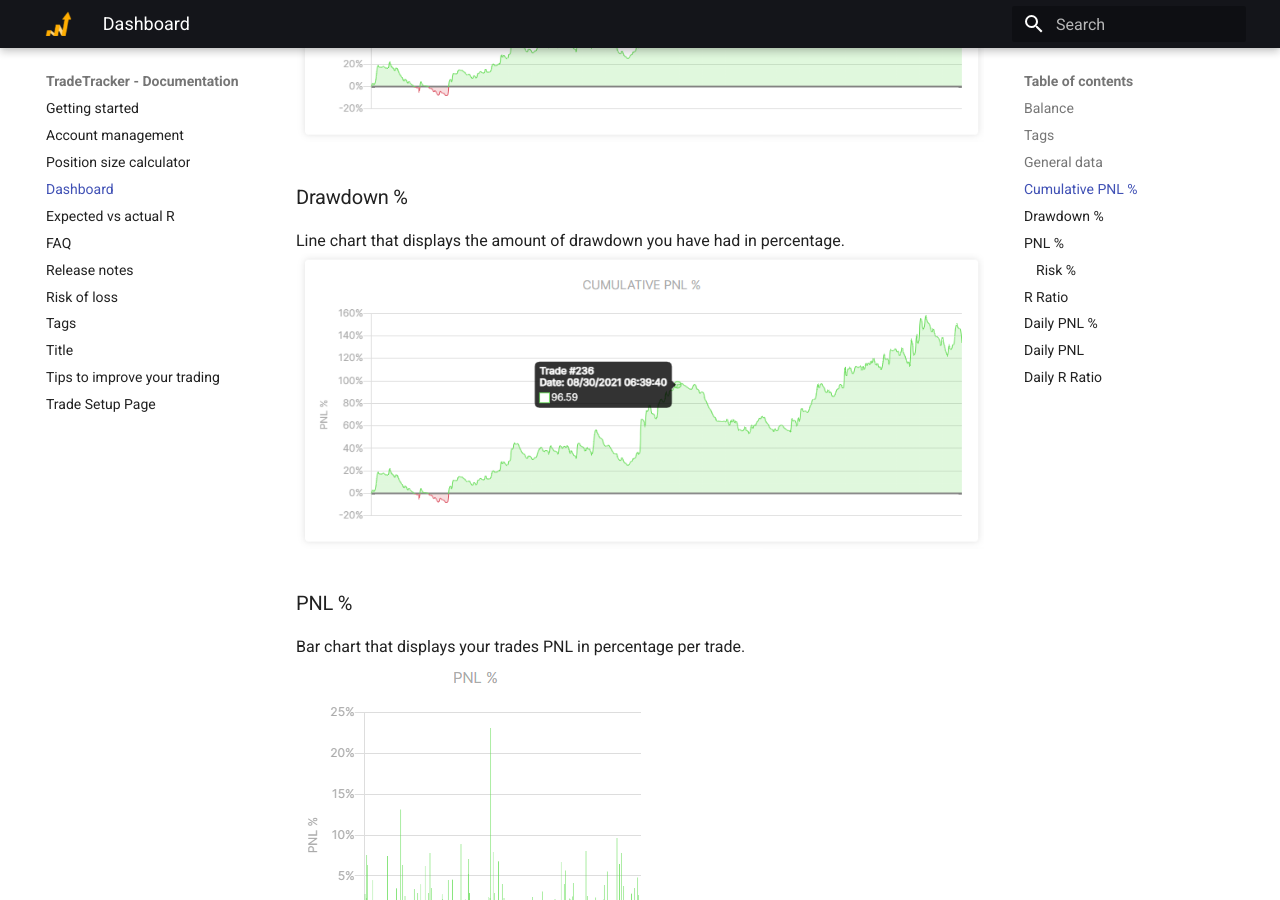
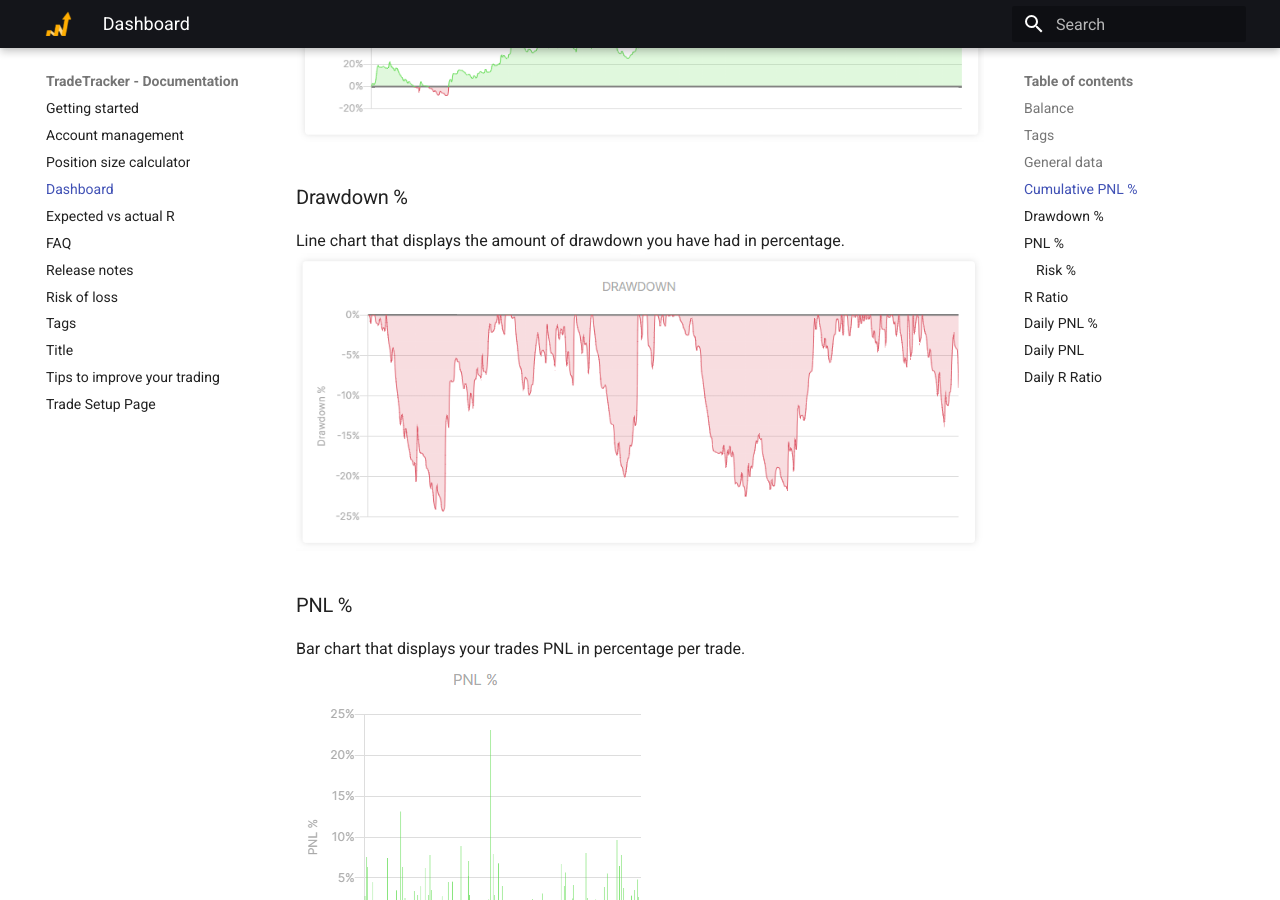
Before and after one commit to TradeTracker/docs, an MkDocs documentation site: the page built from docs/dashboard.md, in a window 1280 px wide and 900 px high, scrolled down 2061 px. Built offline with MkDocs 1.6.1 and Material for MkDocs 9.7.7, drawn with Linux system fonts in a browser that asks for light colours.

Commit message:
replaced some images.

```diff
--- a/docs/dashboard.md
+++ b/docs/dashboard.md
@@ -25,7 +25,7 @@ Line chart includes all your trades PNL in percentage, adjusted to your total de
 ![CumulativePNL](cumulativepnl.png)
 ### Drawdown %
 Line chart that displays the amount of drawdown you have had in percentage.
-![CumulativePNL](cumulativepnl.png)
+![Drawdown](drawdown.png)
 
 
 ### PNL %
```
Also changed, not shown: 1 other file.
